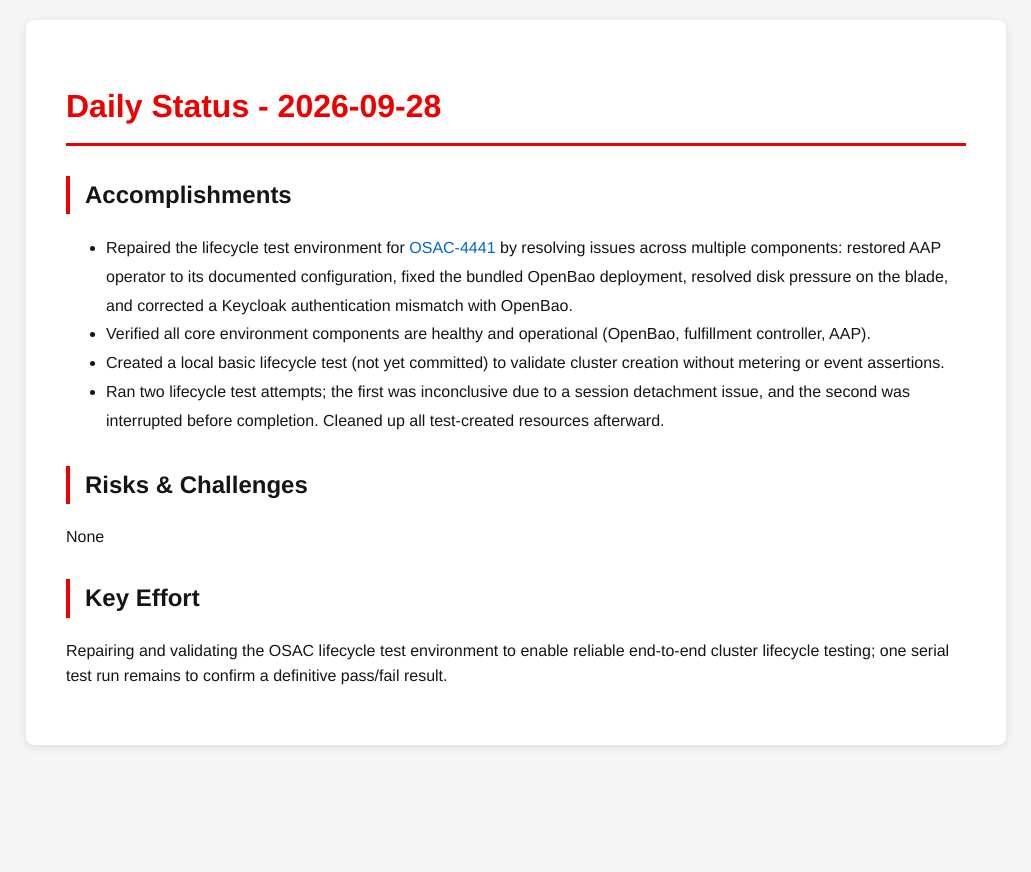
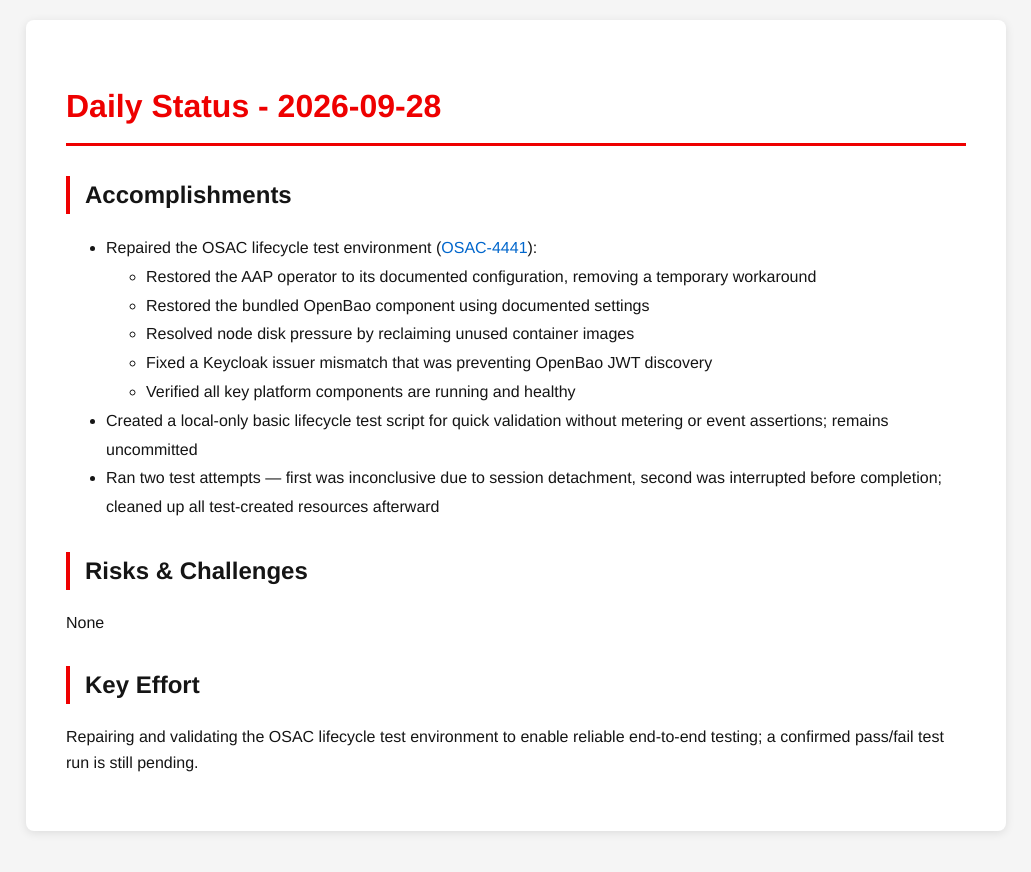
Before and after one commit to tzvatot/daily-status, a Jekyll site: the page built from 2026-09-28.md, in a window 1280 px wide. Shown: the top 872 px of the page, without its empty margins (124-1155 px from the left). Built offline with Jekyll 4.4.1, drawn with Linux system fonts in a browser that asks for light colours.

Commit message:
Daily status update - 2026-09-28

```diff
--- a/2026-09-28.md
+++ b/2026-09-28.md
@@ -7,13 +7,17 @@
 # Daily Status - 2026-09-28
 
 ## Accomplishments
-- Repaired the lifecycle test environment for [OSAC-4441](https://redhat.atlassian.net/browse/OSAC-4441) by resolving issues across multiple components: restored AAP operator to its documented configuration, fixed the bundled OpenBao deployment, resolved disk pressure on the blade, and corrected a Keycloak authentication mismatch with OpenBao.
-- Verified all core environment components are healthy and operational (OpenBao, fulfillment controller, AAP).
-- Created a local basic lifecycle test (not yet committed) to validate cluster creation without metering or event assertions.
-- Ran two lifecycle test attempts; the first was inconclusive due to a session detachment issue, and the second was interrupted before completion. Cleaned up all test-created resources afterward.
+- Repaired the OSAC lifecycle test environment ([OSAC-4441](https://redhat.atlassian.net/browse/OSAC-4441)):
+  - Restored the AAP operator to its documented configuration, removing a temporary workaround
+  - Restored the bundled OpenBao component using documented settings
+  - Resolved node disk pressure by reclaiming unused container images
+  - Fixed a Keycloak issuer mismatch that was preventing OpenBao JWT discovery
+  - Verified all key platform components are running and healthy
+- Created a local-only basic lifecycle test script for quick validation without metering or event assertions; remains uncommitted
+- Ran two test attempts — first was inconclusive due to session detachment, second was interrupted before completion; cleaned up all test-created resources afterward
 
 ## Risks & Challenges
 None
 
 ## Key Effort
-Repairing and validating the OSAC lifecycle test environment to enable reliable end-to-end cluster lifecycle testing; one serial test run remains to confirm a definitive pass/fail result.
+Repairing and validating the OSAC lifecycle test environment to enable reliable end-to-end testing; a confirmed pass/fail test run is still pending.
```
